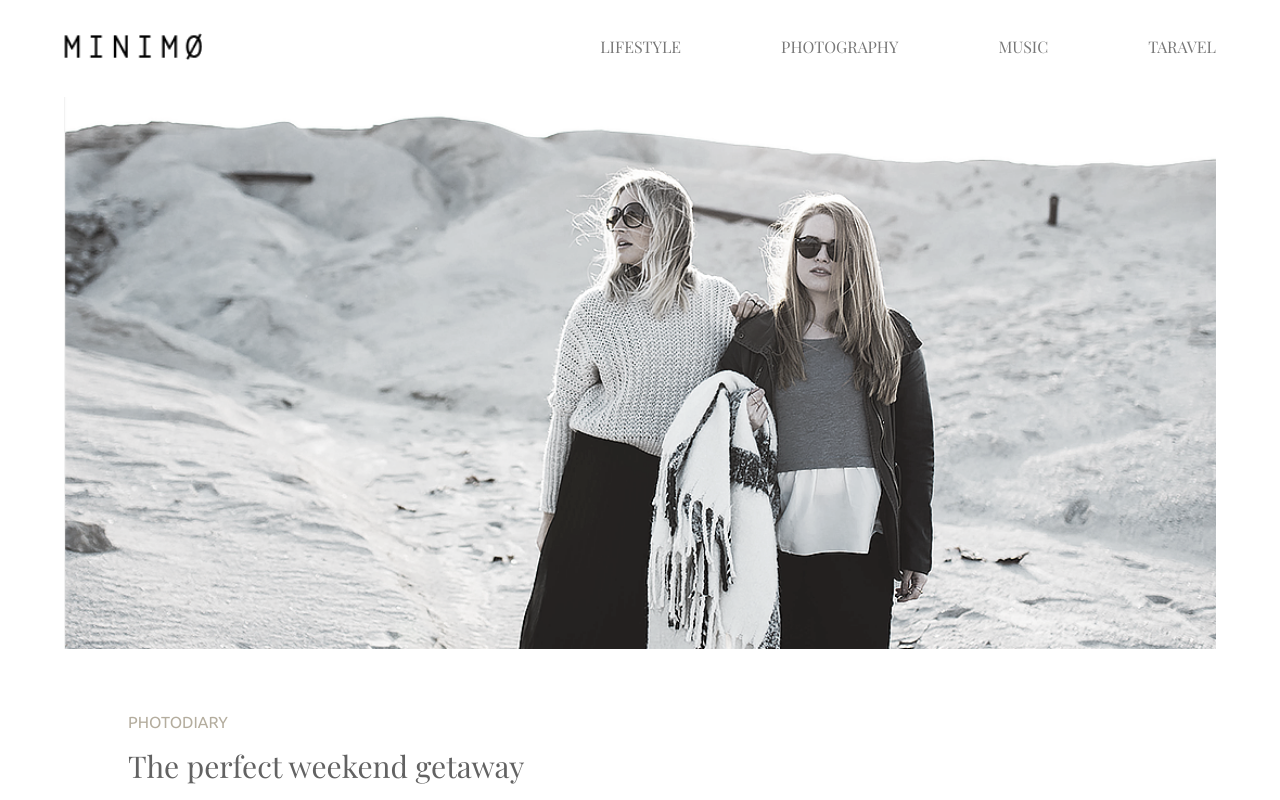
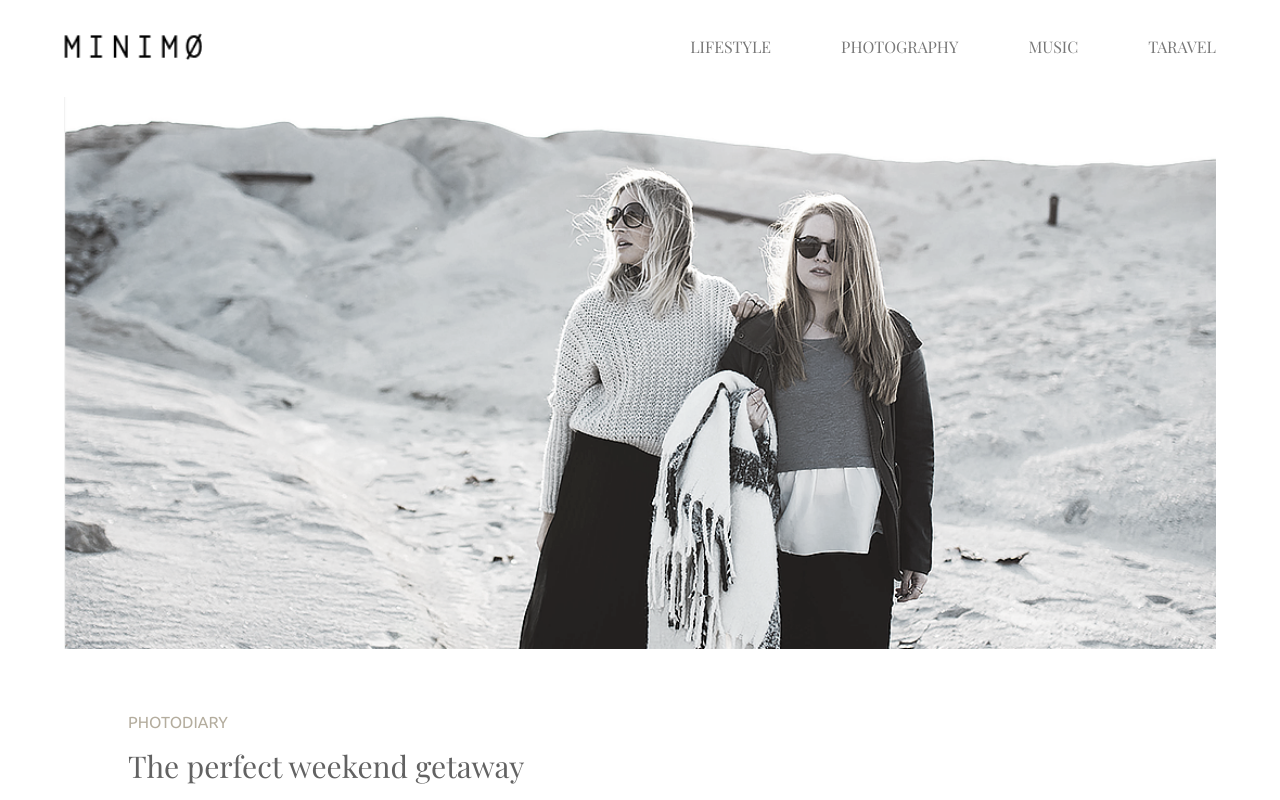
Before and after one commit to fatima92090/minimo_final, a plain HTML site: page index.html in a window 1280 px wide. Shown: the top 800 px of the page. Drawn offline with nearby package versions, Linux system fonts and the light colour scheme; a web font is replaced by a local one.

Commit message:
Update style.css

```diff
--- a/css/style.css
+++ b/css/style.css
@@ -39,7 +39,7 @@ header{
 .menu ul li a{
 	text-decoration: none;
     display: block;
-    padding: 36px 50px;
+    padding: 36px 35px;
     color: #777777;
     transition: .5s;
     text-transform: uppercase;
```
